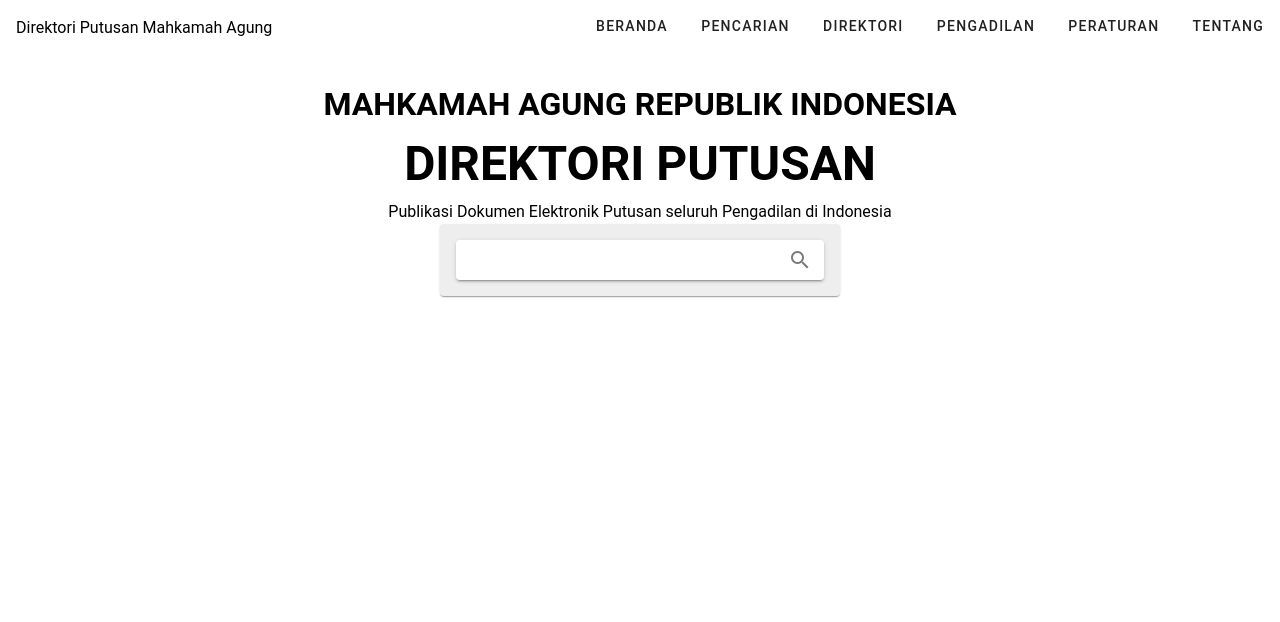
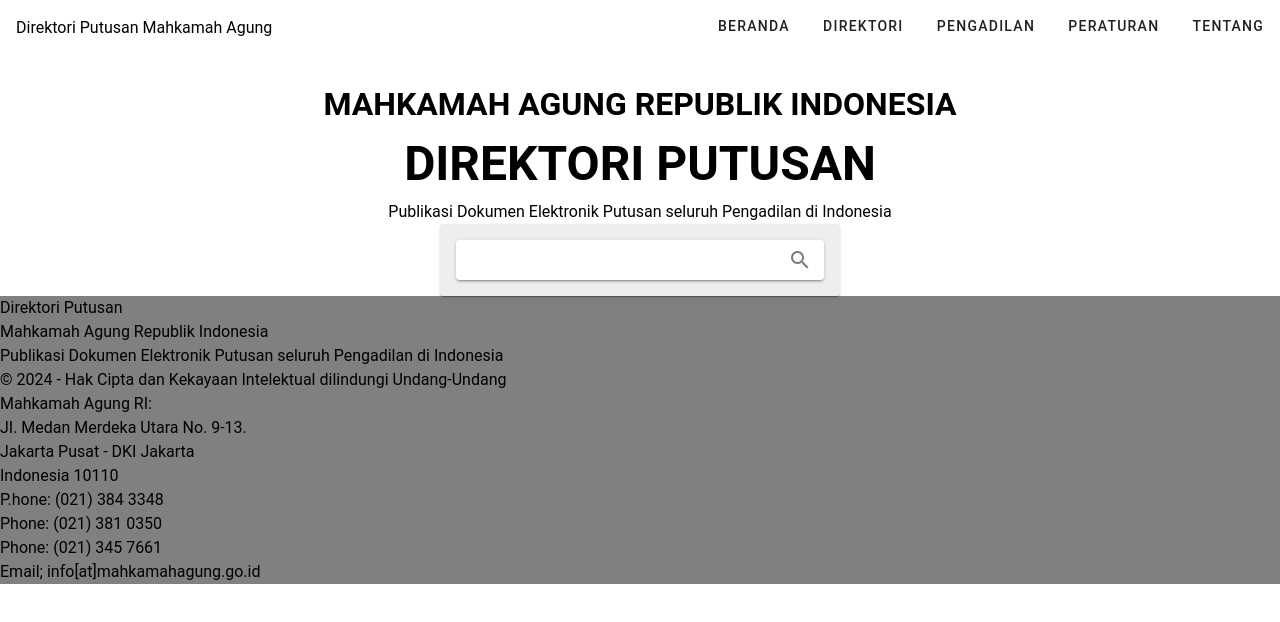
Before and after one commit to azkass/imk, a Vue app: page / in a window 1280 px wide. Shown: the top 622 px of the page. Built offline with nearby package versions, Linux system fonts and the light colour scheme.

Commit message:
create footer

```diff
--- /dev/null
+++ b/src/components/FooterBar.vue
@@ -0,0 +1,28 @@
+<template>
+    <div class="footer-bar">
+        <p>Direktori Putusan</p>
+        <p>Mahkamah Agung Republik Indonesia</p>
+        <p>Publikasi Dokumen Elektronik Putusan seluruh Pengadilan di Indonesia</p>
+        <p>© 2024 - Hak Cipta dan Kekayaan Intelektual dilindungi Undang-Undang</p>
+        <p>Mahkamah Agung RI:</p>
+        <p>JI. Medan Merdeka Utara No. 9-13.</p>
+        <p>Jakarta Pusat - DKI Jakarta</p>
+        <p>Indonesia 10110</p>
+        <p>P.hone: (021) 384 3348</p>
+        <p>Phone: (021) 381 0350</p>
+        <p>Phone: (021) 345 7661</p>
+        <p>Email; info[at]mahkamahagung.go.id</p>
+    </div>
+</template>
+
+<script>
+    export default {
+        name: 'FooterBar'
+    }
+</script>
+
+<style>
+.footer-bar {
+    background-color: grey;
+}
+</style>
--- a/src/components/NavBar.vue
+++ b/src/components/NavBar.vue
@@ -5,15 +5,76 @@
         <v-btn class="ma-2 pa-2" variant="text">
             Beranda
         </v-btn>
-        <v-btn class="ma-2 pa-2" variant="text">
-            Pencarian
-        </v-btn>
-        <v-btn class="ma-2 pa-2" variant="text">
-            Direktori
-        </v-btn>
-        <v-btn class="ma-2 pa-2" variant="text">
-            Pengadilan
-        </v-btn>
+
+        <v-menu open-on-hover>
+            <template v-slot:activator="{props}">
+                <v-btn class="ma-2 pa-2" variant="text" v-bind="props">
+                    Direktori
+                </v-btn>
+            </template>
+            <v-list>
+                <v-list-item>
+                    <v-list-item-title>
+                        <a href="">Klasifikasi</a>
+                    </v-list-item-title>
+                </v-list-item>
+                <v-list-item>
+                    <v-list-item-title>
+                        <a href="">Putusan Penting</a>
+                    </v-list-item-title>
+                </v-list-item>
+                <v-list-item>
+                    <v-list-item-title>
+                        <a href="">Kompilasi Kaidah Hukum</a>
+                    </v-list-item-title>
+                </v-list-item>
+                <v-list-item>
+                    <v-list-item-title>
+                        <a href="">Restatement</a>
+                    </v-list-item-title>
+                </v-list-item>
+                <v-list-item>
+                    <v-list-item-title>
+                        <a href="">Rumusan Kamar</a>
+                    </v-list-item-title>
+                </v-list-item>
+                <v-list-item>
+                    <v-list-item-title>
+                        <a href="">Rumusan Rakernas</a>
+                    </v-list-item-title>
+                </v-list-item>
+                <v-list-item>
+                    <v-list-item-title>
+                        <a href="">Yurisprudensi</a>
+                    </v-list-item-title>
+                </v-list-item>
+            </v-list>
+        </v-menu>
+
+        <v-menu open-on-hover>
+            <template v-slot:activator="{props}">
+                <v-btn class="ma-2 pa-2" variant="text" v-bind="props">
+                    Pengadilan
+                </v-btn>
+            </template>
+            <v-list>
+                <v-list-item>
+                    <v-list-item-title>
+                        <a href="">Mahkamah Agung</a>
+                    </v-list-item-title>
+                </v-list-item>
+                <v-list-item>
+                    <v-list-item-title>
+                        <a href="">Daftar Pengadilan</a>
+                    </v-list-item-title>
+                </v-list-item>
+                <v-list-item>
+                    <v-list-item-title>
+                        <a href="">Pengadilan Pajak</a>
+                    </v-list-item-title>
+                </v-list-item>
+            </v-list>
+        </v-menu>
         <v-btn class="ma-2 pa-2" variant="text">
             Peraturan
         </v-btn>
--- a/src/views/HomePage.vue
+++ b/src/views/HomePage.vue
@@ -17,7 +17,7 @@
                 :loading="loading"
                 append-inner-icon="mdi-magnify"
                 density="compact"
-                label="Search templates"
+                label="Pencarian Putusan"
                 variant="solo"
                 hide-details
                 single-line
@@ -25,15 +25,17 @@
             ></v-text-field>
             </v-card-text>
         </v-card>
+        <FooterBar />
     </div>
 </template>
 
 <script>
     import NavBar from "@/components/NavBar.vue";
+    import FooterBar from "@/components/FooterBar.vue";
     export default {
     name: 'HomePage',
     components: {
-        NavBar
+        NavBar, FooterBar
     },
     data: () => ({
         loaded: false,
```
